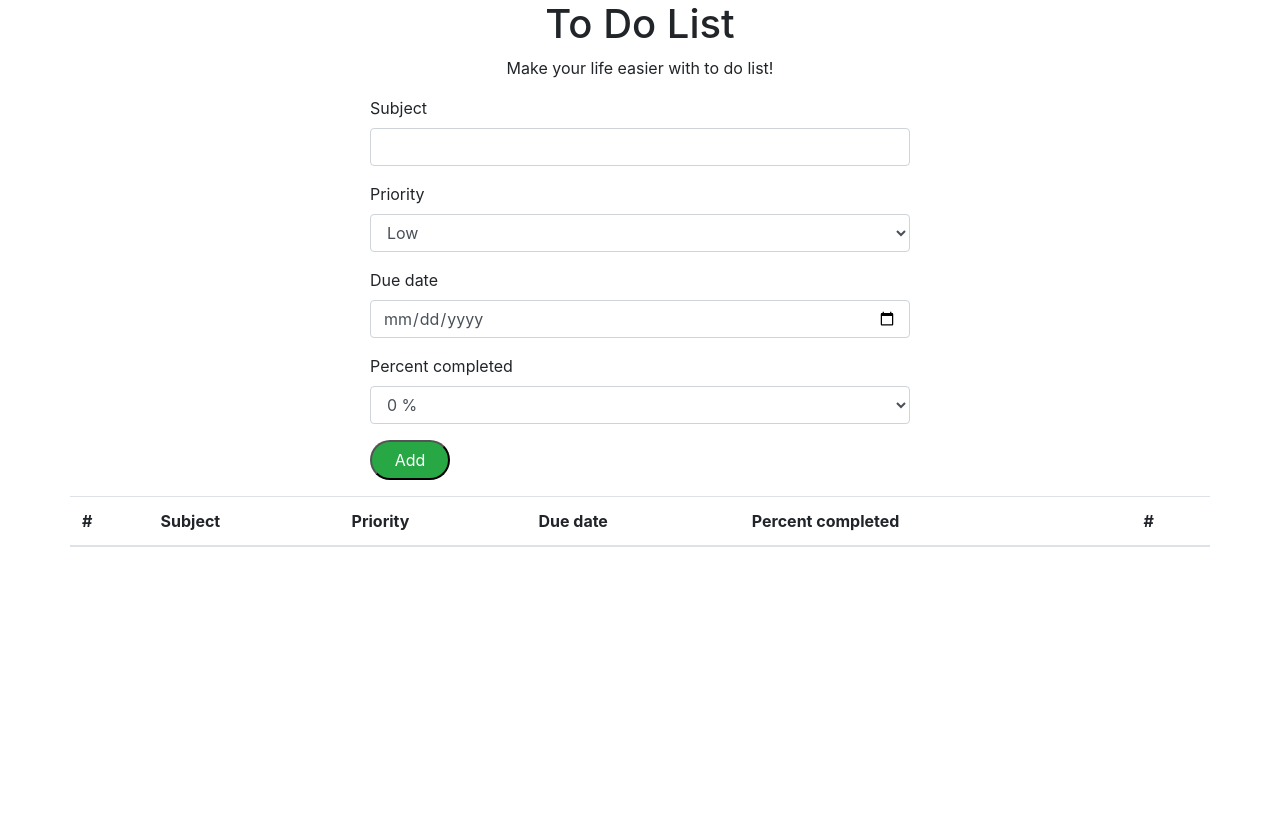
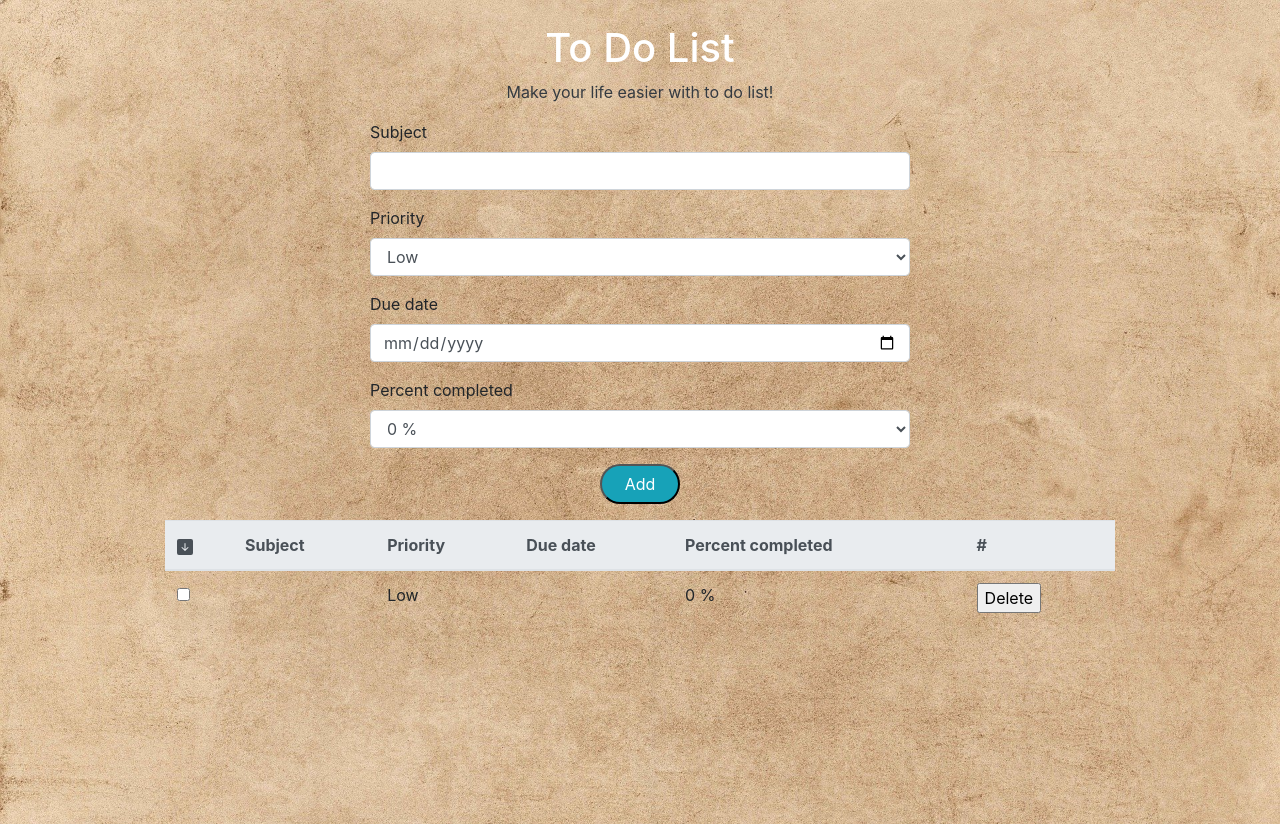
Before and after one commit to rimantepomeckyte/Todolist, a plain HTML site: page index.html in a window 1280 px wide. Both pictures are taken after a click on the button "Add". Before the commit the page ends 800 px from the top, so only its background shows below. Drawn offline with nearby package versions, Linux system fonts and the light colour scheme.

Commit message:
To do list papild

```diff
--- a/index.html
+++ b/index.html
@@ -10,8 +10,8 @@
 </head>
 <body>
 <div class="container">
-    <h1 class="text-capitalize text-center">To do list </h1>
-    <p class="text-center">Make your life easier with to do list!</p>
+    <h1 class="text-capitalize text-center mt-4 text-white">To do list </h1>
+    <p class="text-center text-dark">Make your life easier with to do list!</p>
     <div class="row">
         <form class="col-10 col-lg-6 mx-auto">
             <div class="form-group">
@@ -40,16 +40,18 @@
                     <option>100 %</option>
                 </select>
             </div>
-            <div class="form-group">
-                <input id="addButton" class="bg-success text-white rounded-pill" type="button" value="Add">
+            <div class="form-group d-flex justify-content-center">
+                <input id="addButton" class="bg-info text-white rounded-pill" type="button" value="Add">
             </div>
         </form>
     </div> <!--Row uzdarymas kurioje forma -->
     <div class="row">
-        <table class="table">
-            <thead>
-            <tr class="firstTableRow">
-                <th scope="col">#</th>
+        <table class="table col-md-10 mb-5 mx-auto">
+            <thead class="thead-light">
+            <tr>
+                <th scope="col"><svg width="1em" height="1em" viewBox="0 0 16 16" class="bi bi-arrow-down-square-fill" fill="currentColor" xmlns="http://www.w3.org/2000/svg">
+                    <path fill-rule="evenodd" d="M2 0a2 2 0 0 0-2 2v12a2 2 0 0 0 2 2h12a2 2 0 0 0 2-2V2a2 2 0 0 0-2-2H2zm6.5 4.5a.5.5 0 0 0-1 0v5.793L5.354 8.146a.5.5 0 1 0-.708.708l3 3a.5.5 0 0 0 .708 0l3-3a.5.5 0 0 0-.708-.708L8.5 10.293V4.5z"/>
+                </svg></th>
                 <th scope="col">Subject</th>
                 <th scope="col">Priority</th>
                 <th scope="col">Due date</th>
--- a/js.js
+++ b/js.js
@@ -5,19 +5,70 @@ const priority = document.querySelector("#priority");
 const dueDate = document.querySelector("#dueDate");
 const percentCompleted = document.querySelector("#percentCompleted");
 const addBtn = document.querySelector("#addButton");
-const theadRow = document.querySelector(".firstTableRow");
 const tableBody = document.querySelector("#tableBody");
 
-addBtn.addEventListener("click", addToDo);
+
+addBtn.addEventListener("click", function (e){
+    e.preventDefault();
+    addToDo();}, false);
+
+
+console.log("pries f-ja");
 
 function addToDo(){
+    console.log("f-os pradzia");
     const tbodyRow = document.createElement("tr");
     tableBody.appendChild(tbodyRow);
-    let nzn = theadRow.value;
-    for(let i=0; i<nzn; i++){
-        const tbodyColumns = document.createElement("td");
-        tbodyColumns.textContent="va";
-        tableBody.appendChild(tbodyColumns);
+
+    const addCheck = document.createElement("td");
+    const check = document.createElement("input");
+    check.setAttribute("type", "checkbox");
+    tableBody.appendChild(addCheck);
+    addCheck.appendChild(check);
+
+    check.addEventListener("click", crossingOut);
+    function crossingOut(){
+        console.log("checked")
+        if(check.checked === true){
+            addSubject.style.textDecoration="line-through";
+            addSubject.style.opacity="0.5";
+        }
+        else if (check.checked === false){
+            addSubject.style.textDecoration="none";
+        }
     }
 
+    const addSubject = document.createElement("td");
+    addSubject.innerText = subject.value;
+    tableBody.appendChild(addSubject);
+
+    const addPriority = document.createElement("td");
+    addPriority.innerText = priority.value;
+    tableBody.appendChild(addPriority);
+
+    const addDate = document.createElement("td");
+    addDate.innerText = dueDate.value;
+    tableBody.appendChild(addDate);
+
+    const addPercent = document.createElement("td");
+    addPercent.innerText = percentCompleted.value;
+    tableBody.appendChild(addPercent);
+
+    const addDelete = document.createElement("td");
+    const deleteBtn = document.createElement("input");
+    deleteBtn.setAttribute("type", "button");
+    deleteBtn.setAttribute("value", "Delete");
+    tableBody.appendChild(addDelete);
+    addDelete.appendChild(deleteBtn);
+
+    deleteBtn.addEventListener("click", function (e){
+        e.preventDefault();
+        deleteItem();
+    },false);
+
+    function deleteItem(e){
+        console.log("f-ja delete");
+        tableBody.removeChild(tbodyRow);
+    }
+    console.log("funkcijos galas");
 }
--- a/style.css
+++ b/style.css
@@ -1,4 +1,13 @@
+html, body{
+    height: 100%;
+}
+
 #addButton{
     width: 80px;
     height: 40px;
 }
+body{
+    background: url("img/background.jpg");
+    background-repeat: no-repeat;
+    background-size: cover;
+}
```
Also changed, not shown: img/background.jpg (added).
